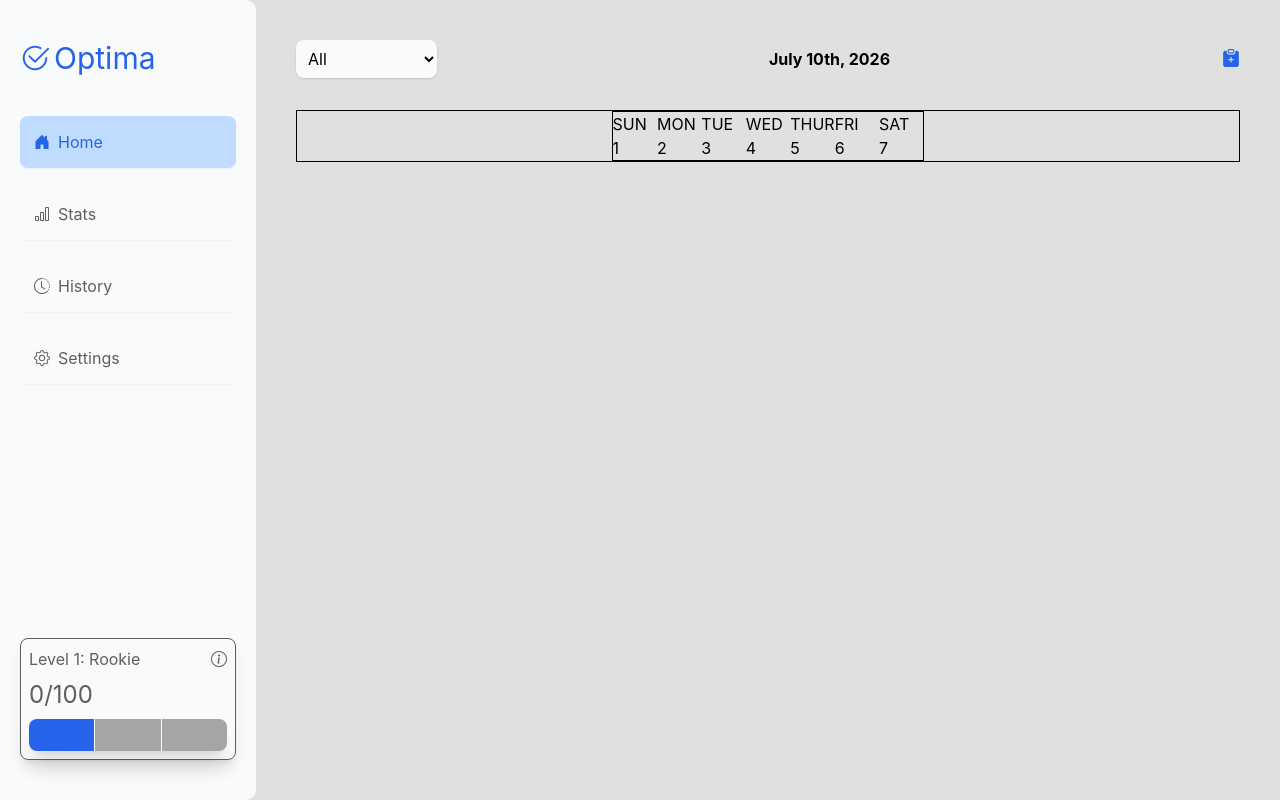
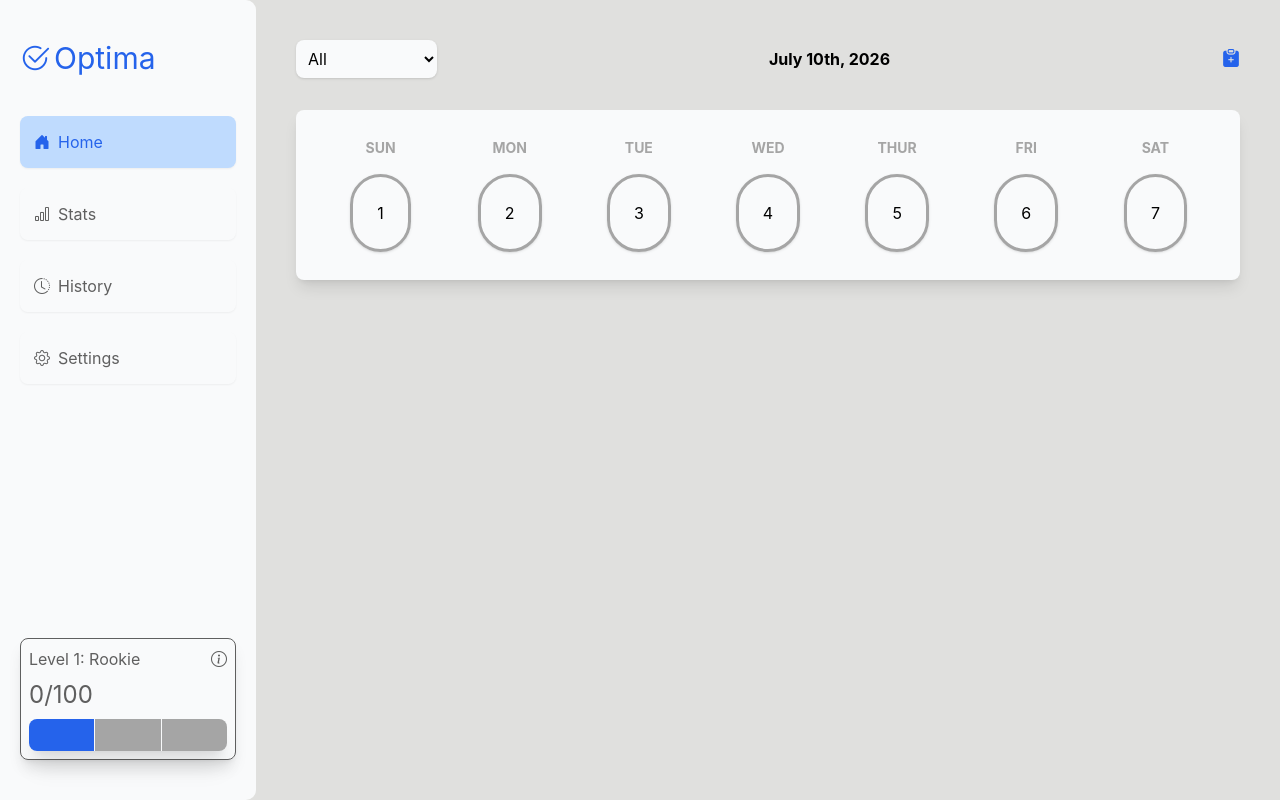
Before and after one commit to theinternetfae/Construction-site, a React (Vite) app: page /test/home in a window 1280 px wide. Built offline with nearby package versions, Linux system fonts and the light colour scheme.

Commit message:
Finished date-slider-cont

```diff
--- a/src/index.css
+++ b/src/index.css
@@ -328,13 +328,21 @@ body {
         }
 
         .date-slider-cont {
-          @apply flex items-center justify-center border;
+          @apply flex items-center justify-center p-5 bg-[#F9FAFB] rounded-lg shadow-lg;
 
           .date-slider {
-            @apply border grid grid-cols-7;
+            @apply grid grid-cols-7 place-items-center w-full;
 
             .date {
+              @apply p-2 w-25 flex flex-col gap-4 justify-center items-center rounded-lg cursor-pointer;
 
+              .date-day {
+                @apply text-sm font-bold text-[#A5A5A5];
+              }
+
+              .date-num {
+                @apply border border-3 border-[#A5A5A5] p-6 shadow-sm text-center rounded-full
+              }
             }
           }
 
```
